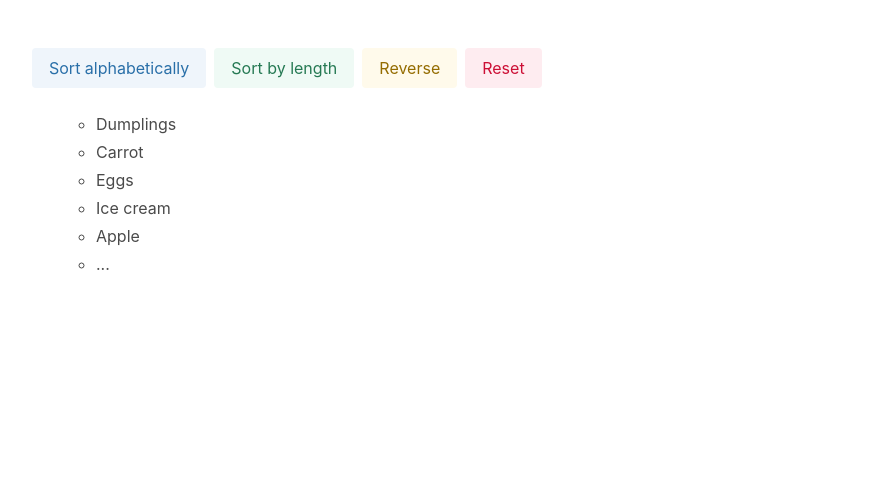
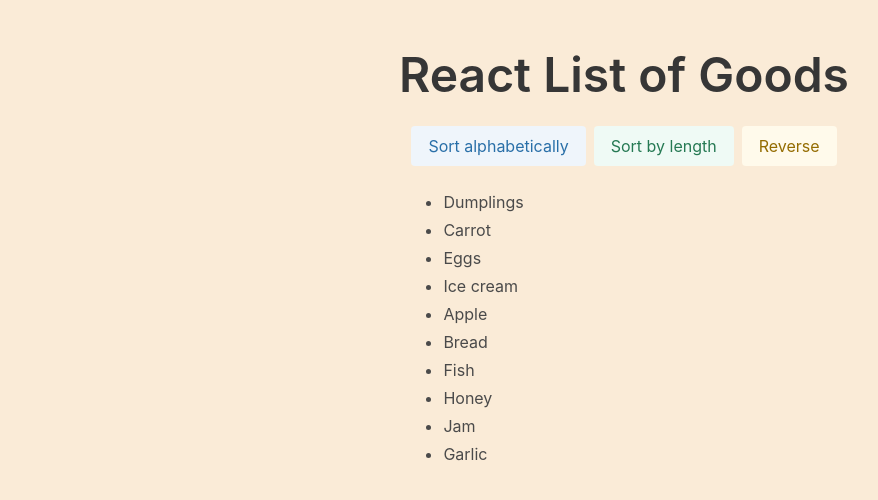
Before and after one commit to mate-academy/react_list-of-goods, a React (Create React App) app: page / in a window 1280 px wide. Shown: the top 500 px of the page, without its empty margins (16-894 px from the left). Built offline with nearby package versions, Linux system fonts and the light colour scheme.

Commit message:
solution

```diff
--- a/src/App.scss
+++ b/src/App.scss
@@ -1,3 +1,11 @@
 iframe {
   display: none;
 }
+
+.section {
+  height: 100vh;
+  display: flex;
+  flex-direction: column;
+  align-items: center;
+  background-color:antiquewhite;
+}
--- a/src/App.tsx
+++ b/src/App.tsx
@@ -1,6 +1,7 @@
-import React from 'react';
+import { Component } from 'react';
 import 'bulma/css/bulma.css';
 import './App.scss';
+import cn from 'classnames';
 
 export const goodsFromServer = [
   'Dumplings',
@@ -26,70 +27,124 @@ type ReorderOptions = {
   isReversed: boolean,
 };
 
-// Use this function in the render to prepare goods
 export function getReorderedGoods(
   goods: string[],
   { sortType, isReversed }: ReorderOptions,
 ) {
-  // To avoid the original array mutation
   const visibleGoods = [...goods];
 
-  // Sort and reverse goods if needed
-  // eslint-disable-next-line no-console
-  console.log(sortType, isReversed);
+  visibleGoods.sort((goodA, goodB) => {
+    switch (sortType) {
+      case SortType.ALPHABET:
+        return goodA.localeCompare(goodB);
+
+      case SortType.LENGTH:
+        return goodA.length - goodB.length;
+
+      default:
+        return 0;
+    }
+  });
+
+  if (isReversed) {
+    visibleGoods.reverse();
+  }
 
   return visibleGoods;
 }
 
-// DON'T save goods to the state
-// type State = {
-//   isReversed: boolean,
-//   sortType: SortType,
-// };
+type State = {
+  isReversed: boolean,
+  sortType: SortType,
+};
 
-export const App: React.FC = () => {
+export class App extends Component<{}, State> {
+  state = {
+    isReversed: false,
+    sortType: SortType.NONE,
+  };
+
+  handleSortAlphabetically = () => {
+    this.setState({ sortType: SortType.ALPHABET });
+  };
+
+  handleSortByLength = () => {
+    this.setState({ sortType: SortType.LENGTH });
+  };
+
+  handleReversed = () => {
+    this.setState((state) => ({
+      isReversed: !state.isReversed,
+    }));
+  };
+
+  handleReset = () => {
+    this.setState({
+      isReversed: false,
+      sortType: SortType.NONE,
+    });
+  };
+
+  render() {
+    const { isReversed, sortType } = this.state;
+    const sortAlphabetCN = cn('button is-info',
+      { 'is-light': sortType !== SortType.ALPHABET });
+    const sortBylengthCN = cn('button is-success',
+      { 'is-light': sortType !== SortType.LENGTH });
+    const reverseCN = cn('button is-warning', { 'is-light': !isReversed });
+
     return (
       <div className="section content">
+        <h1 className="title is-1">React List of Goods</h1>
+        <div className="wrapper">
           <div className="buttons">
             <button
               type="button"
-          className="button is-info is-light"
+              className={sortAlphabetCN}
+              onClick={this.handleSortAlphabetically}
             >
               Sort alphabetically
             </button>
 
             <button
               type="button"
-          className="button is-success is-light"
+              className={sortBylengthCN}
+              onClick={this.handleSortByLength}
             >
               Sort by length
             </button>
 
             <button
               type="button"
-          className="button is-warning is-light"
+              className={reverseCN}
+              onClick={this.handleReversed}
             >
               Reverse
             </button>
-
+            {(sortType !== SortType.NONE || isReversed) && (
               <button
                 type="button"
                 className="button is-danger is-light"
+                onClick={this.handleReset}
               >
                 Reset
               </button>
+            )}
+          </div>
+          <ul>
+            {getReorderedGoods(goodsFromServer, this.state)
+              .map(good => (
+                <li
+                  data-cy="Good"
+                  key={good}
+                >
+                  {good}
+                </li>
+              ))}
+          </ul>
+        </div>
       </div>
 
-      <ul>
-        <ul>
-          <li data-cy="Good">Dumplings</li>
-          <li data-cy="Good">Carrot</li>
-          <li data-cy="Good">Eggs</li>
-          <li data-cy="Good">Ice cream</li>
-          <li data-cy="Good">Apple</li>
-          <li data-cy="Good">...</li>
-        </ul>
-      </ul>
-    </div>
     );
-};
+  }
+}
```
Also changed, not shown: 1 other file (tests, documents, lock files or other folders). Lines whose indentation alone changed are shown as unchanged.
